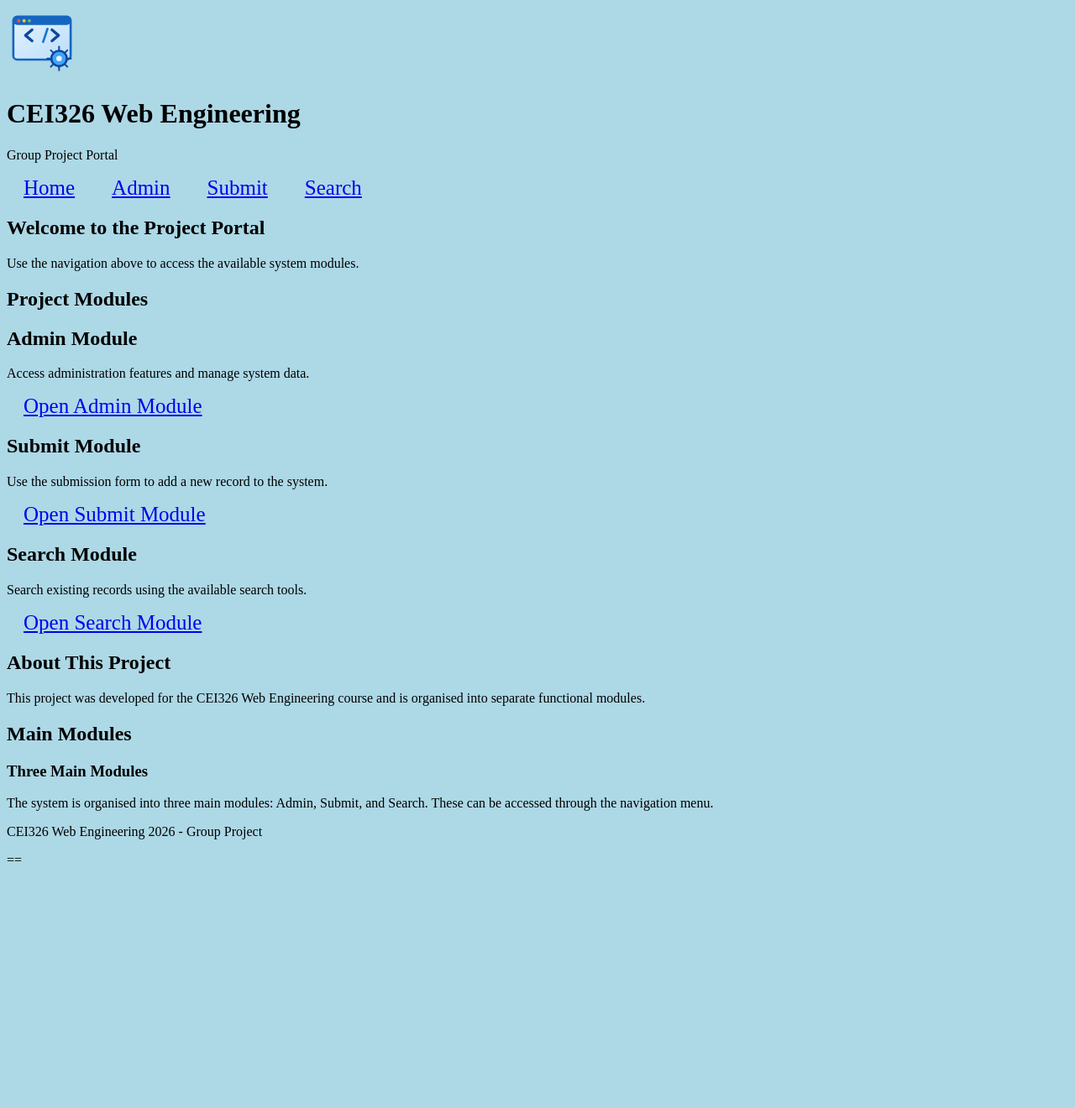
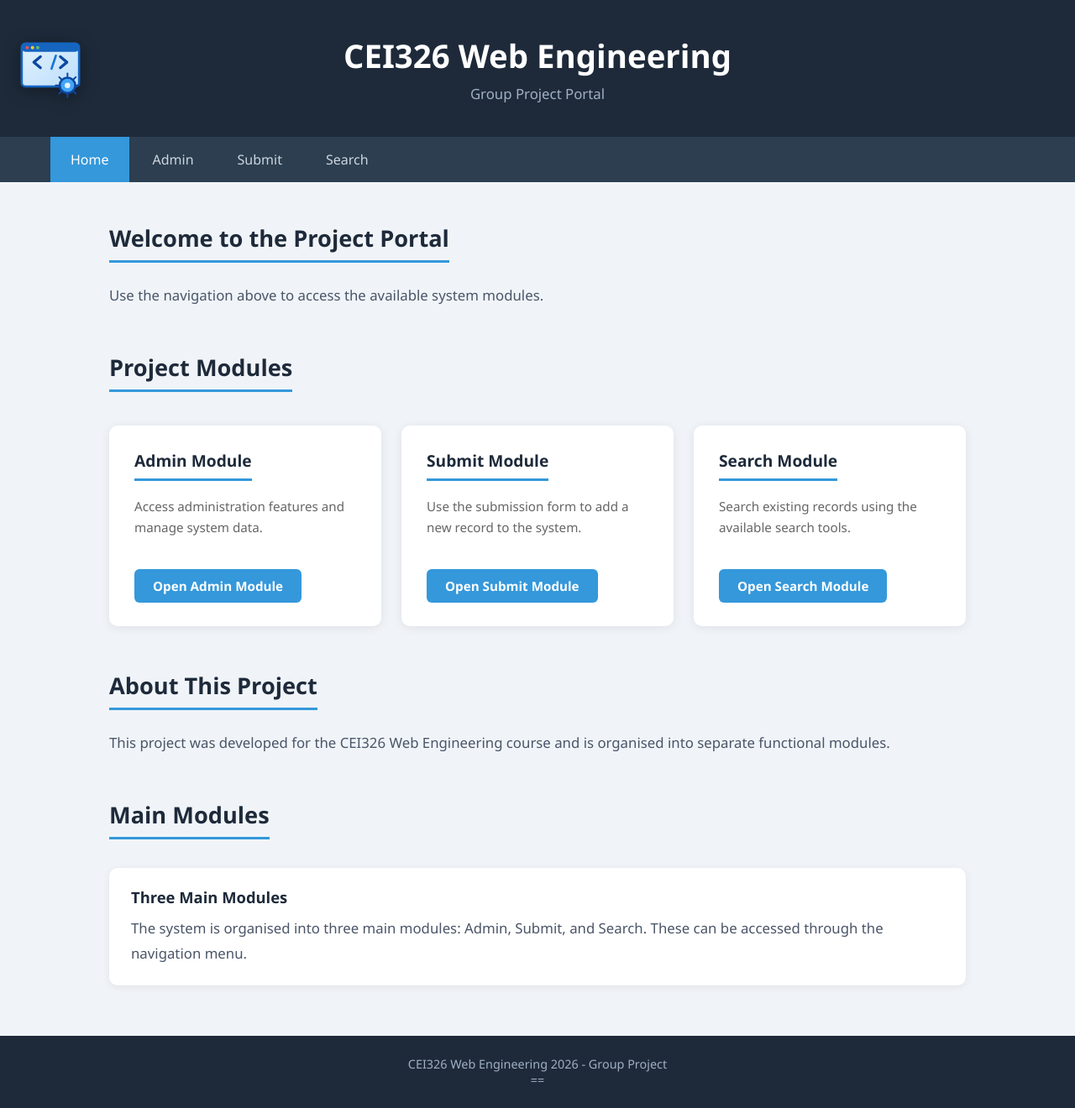
Before and after one commit to andreasn7/CSE_326_Project, a PHP site: page / in a window 1280 px wide. Shown: the whole page at 84% size. Before the commit the page ends 1026 px from the top, so only its background shows below. Run offline with PHP 8.4, Linux system fonts and the light colour scheme.

Commit message:
Refactor CSS styles for improved layout and design

```diff
--- a/assets/css/style.css
+++ b/assets/css/style.css
@@ -1,7 +1,218 @@
+* {
+  margin: 0;
+  padding: 0;
+  box-sizing: border-box;
+}
+
 body {
-	background-color: lightblue;
+  font-family: 'Segoe UI', Tahoma, Geneva, Verdana, sans-serif;
+  background-color: #f0f4f8;
+  color: #2c3e50;
 }
-a {
-	font-size:25px;
-	padding:20px;
+
+#main-header {
+  position: relative;
+  background-color: #1e2a3a;
+  color: #ffffff;
+  padding: 40px 60px;
+  text-align: center;
 }
+
+.header-logo {
+  position: absolute;
+  left: 18px;
+  top: 50%;
+  transform: translateY(-50%);
+  width: 84px;
+  height: 84px;
+  object-fit: contain;
+  filter: drop-shadow(0 3px 10px rgba(0, 0, 0, 0.35));
+}
+
+.header-text {
+  text-align: center;
+}
+
+#main-header h1 {
+  font-size: 2.4rem;
+  margin-bottom: 8px;
+}
+
+#main-header .subtitle {
+  font-size: 1.05rem;
+  color: #a0b0c4;
+}
+
+#main-nav {
+  background-color: #2c3e50;
+  display: flex;
+  padding: 0 60px;
+  gap: 4px;
+}
+
+#main-nav .nav-link {
+  display: inline-block;
+  color: #cdd6e0;
+  text-decoration: none;
+  padding: 16px 24px;
+  font-size: 1rem;
+  font-weight: 500;
+  transition: background-color 0.2s, color 0.2s;
+}
+
+#main-nav .nav-link:hover {
+  background-color: #3498db;
+  color: #ffffff;
+}
+
+#main-nav .nav-link.active {
+  background-color: #3498db;
+  color: #ffffff;
+}
+
+main {
+  max-width: 1100px;
+  margin: 48px auto;
+  padding: 0 40px;
+}
+
+main section {
+  margin-bottom: 52px;
+}
+
+main section h2 {
+  font-size: 1.7rem;
+  color: #1e2a3a;
+  margin-bottom: 16px;
+  padding-bottom: 8px;
+  border-bottom: 3px solid #3498db;
+  display: inline-block;
+}
+
+main section p {
+  font-size: 1.05rem;
+  line-height: 1.8;
+  color: #4a5568;
+  margin-top: 8px;
+}
+
+.project-article {
+  margin-top: 18px;
+  background-color: #ffffff;
+  border-radius: 10px;
+  padding: 22px 26px;
+  box-shadow: 0 2px 10px rgba(0, 0, 0, 0.07);
+}
+
+.project-article h3 {
+  font-size: 1.15rem;
+  color: #1e2a3a;
+  margin-bottom: 10px;
+}
+
+.project-article p {
+  margin-top: 0;
+}
+
+.card-grid {
+  display: grid;
+  grid-template-columns: repeat(auto-fit, minmax(220px, 1fr));
+  gap: 24px;
+  margin-top: 24px;
+}
+
+.card {
+  background-color: #ffffff;
+  border-radius: 10px;
+  padding: 28px 30px;
+  padding-bottom: 86px;
+  position: relative;
+  box-shadow: 0 2px 12px rgba(0, 0, 0, 0.08);
+  transition: transform 0.2s, box-shadow 0.2s;
+}
+
+.card:hover {
+  transform: translateY(-5px);
+  box-shadow: 0 10px 28px rgba(0, 0, 0, 0.13);
+}
+
+.card h2 {
+  font-size: 1.2rem;
+  color: #1e2a3a;
+  margin-bottom: 10px;
+}
+
+.card p {
+  font-size: 0.95rem;
+  color: #666;
+  line-height: 1.6;
+  margin-bottom: 20px;
+}
+
+.btn {
+  display: inline-block;
+  background-color: #3498db;
+  color: #ffffff;
+  text-decoration: none;
+  padding: 10px 22px;
+  border-radius: 6px;
+  font-size: 0.95rem;
+  font-weight: 600;
+  border: none;
+  cursor: pointer;
+  transition: background-color 0.2s, transform 0.15s;
+}
+
+.btn:hover {
+  background-color: #2176ae;
+  transform: translateY(-2px);
+}
+
+.card .btn {
+  position: absolute;
+  left: 30px;
+  bottom: 28px;
+}
+
+#main-footer {
+  background-color: #1e2a3a;
+  color: #a0b0c4;
+  text-align: center;
+  padding: 24px 40px;
+  margin-top: 60px;
+  font-size: 0.9rem;
+}
+
+@media (max-width: 768px) {
+  #main-header {
+    padding: 24px 18px;
+    text-align: center;
+  }
+
+  .header-logo {
+    position: static;
+    transform: none;
+    display: block;
+    margin: 0 auto 10px;
+    width: 64px;
+    height: 64px;
+  }
+
+  .header-text {
+    text-align: center;
+  }
+
+  #main-nav {
+    padding: 0 12px;
+    flex-wrap: wrap;
+  }
+
+  main {
+    margin: 36px auto;
+    padding: 0 18px;
+  }
+
+  .project-article {
+    padding: 18px 20px;
+  }
+}
```
